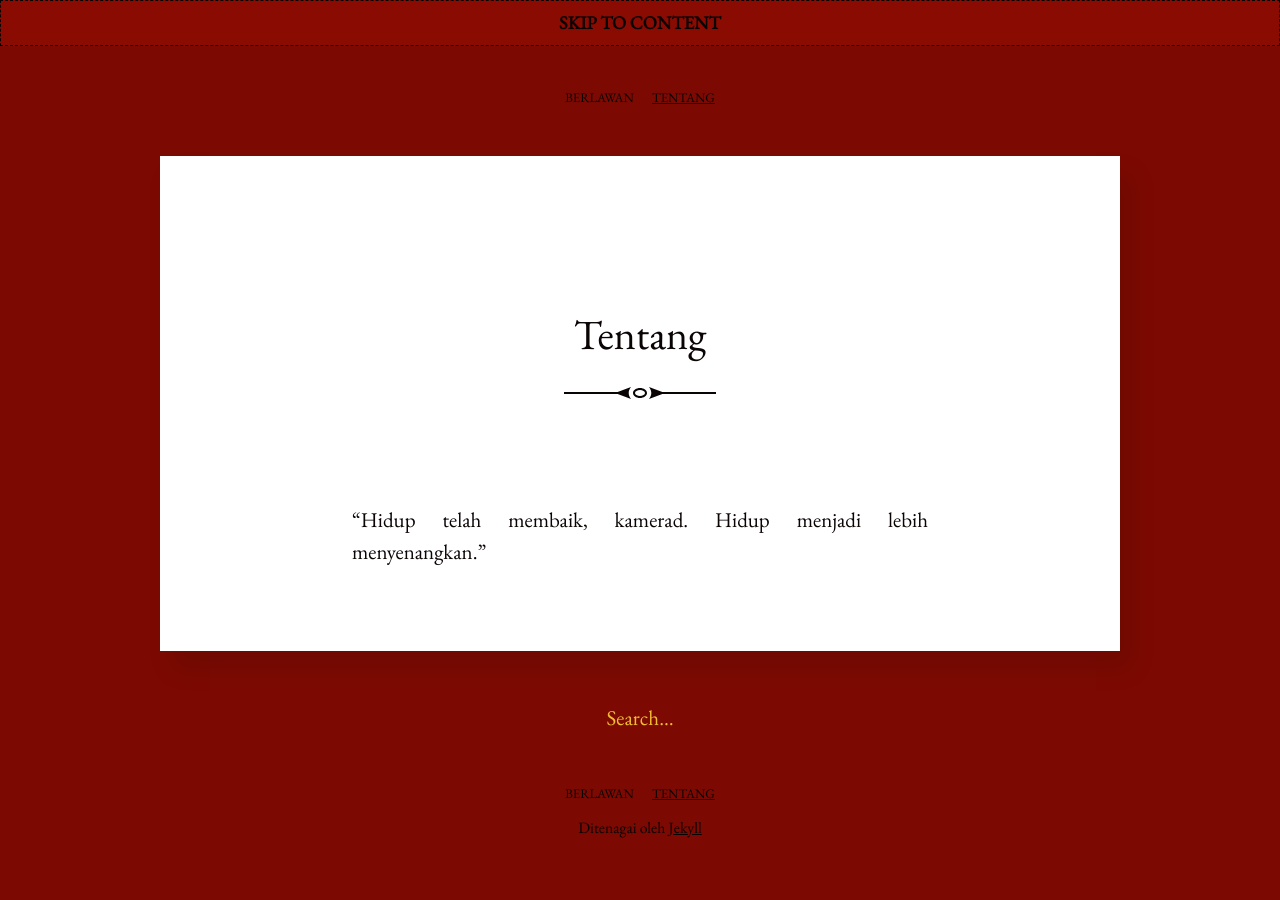
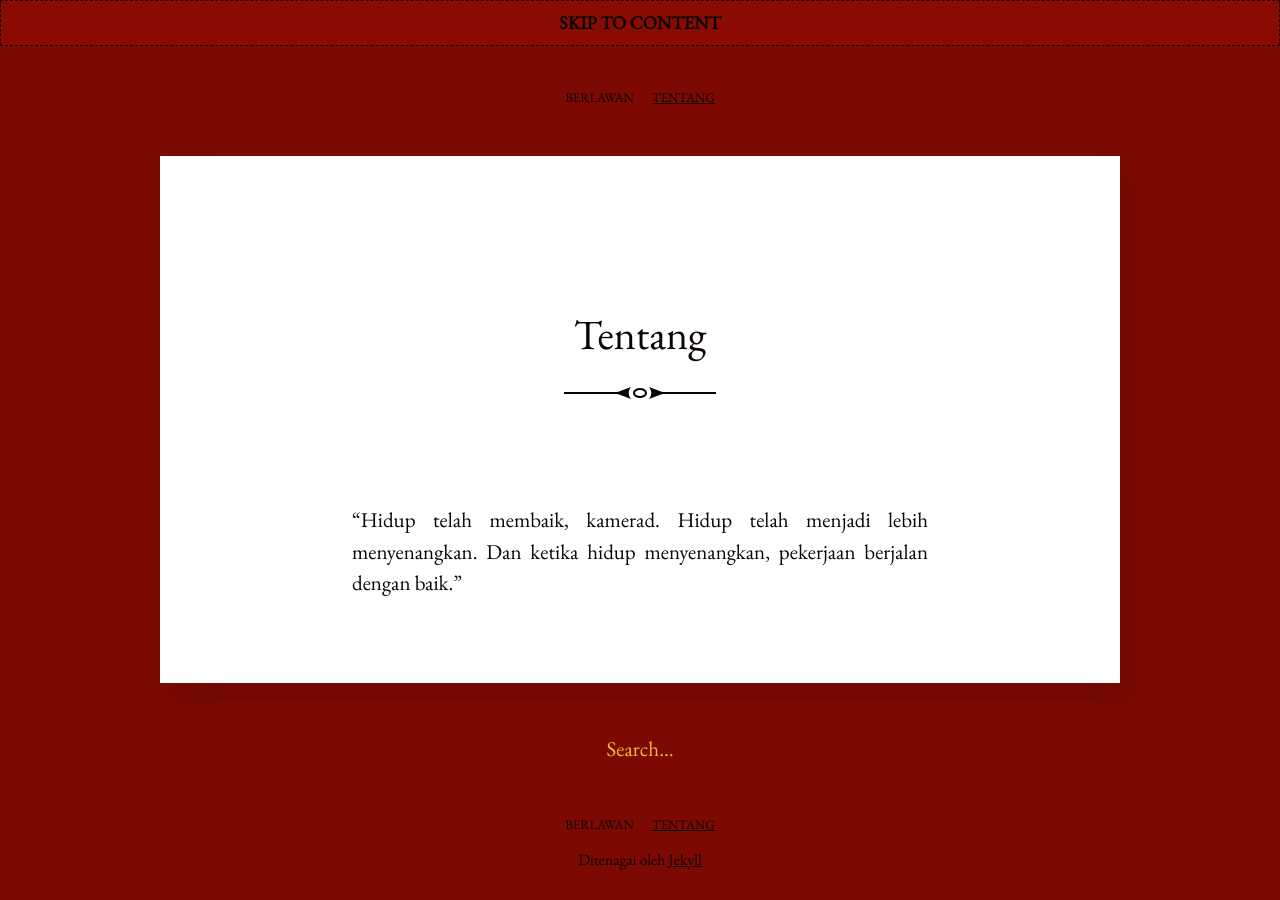
Before and after one commit to Berlawan/berlawan.github.io, a Jekyll site: the page built from about.md, in a window 1280 px wide. Built offline with Jekyll 4.4.1, drawn with Linux system fonts in a browser that asks for light colours; comment, search, counter and statistics services are not loaded.

Commit message:
Update about.md

```diff
--- a/about.md
+++ b/about.md
@@ -4,4 +4,4 @@ title: Tentang
 comments: true
 ---
 
-"Hidup telah membaik, kamerad. Hidup menjadi lebih menyenangkan."
+"Hidup telah membaik, kamerad. Hidup telah menjadi lebih menyenangkan. Dan ketika hidup menyenangkan, pekerjaan berjalan dengan baik."
```
